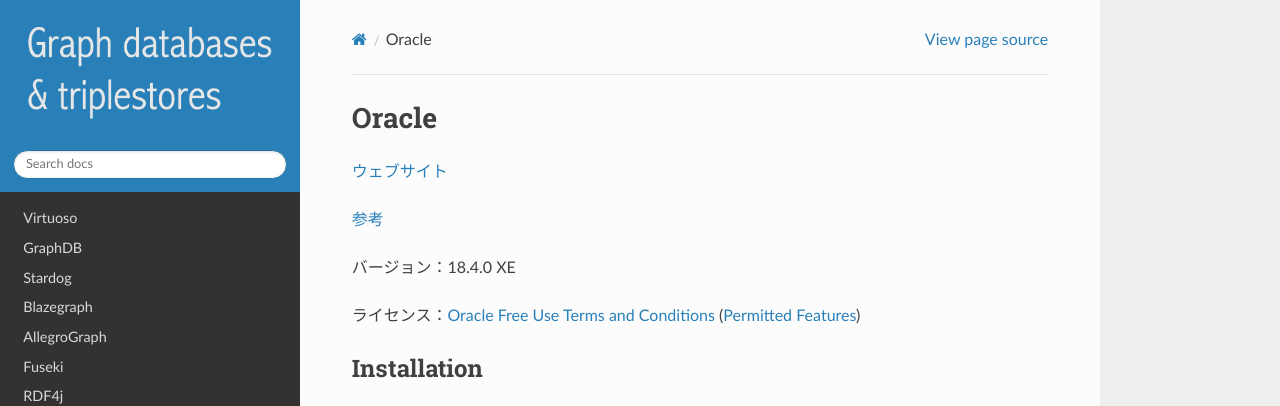
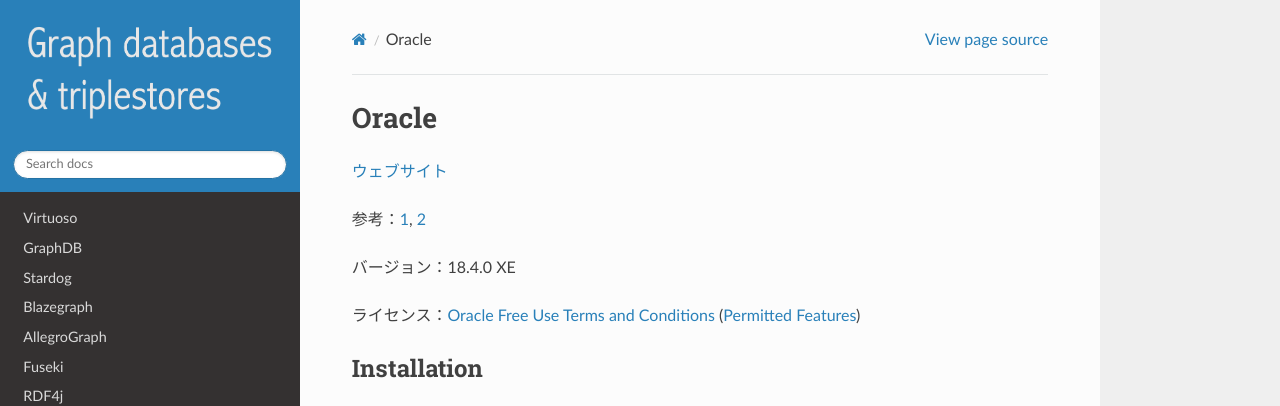
Before and after one commit to dbcls/graphdbs, a Sphinx documentation site: the page built from docs/md/oracle.md, in a window 1280 px wide and 1368 px high. Shown: the top 406 px of the window. Built offline with Sphinx 7.4.7 and the Read the Docs theme 2.0.0, drawn with Linux system fonts in a browser that asks for light colours.

Commit message:
Update oracle.md

```diff
--- a/docs/md/oracle.md
+++ b/docs/md/oracle.md
@@ -2,7 +2,7 @@
 
 [ウェブサイト](https://www.oracle.com/jp/database/technologies/appdev/xe.html)
 
-[参考](https://github.com/med2rdf/icgc/blob/master/README.md)
+参考：[1](https://github.com/med2rdf/icgc/blob/master/README.md), [2](https://github.com/ryotayamanaka/setup_pg_docker)
 
 バージョン：18.4.0 XE
 
```
